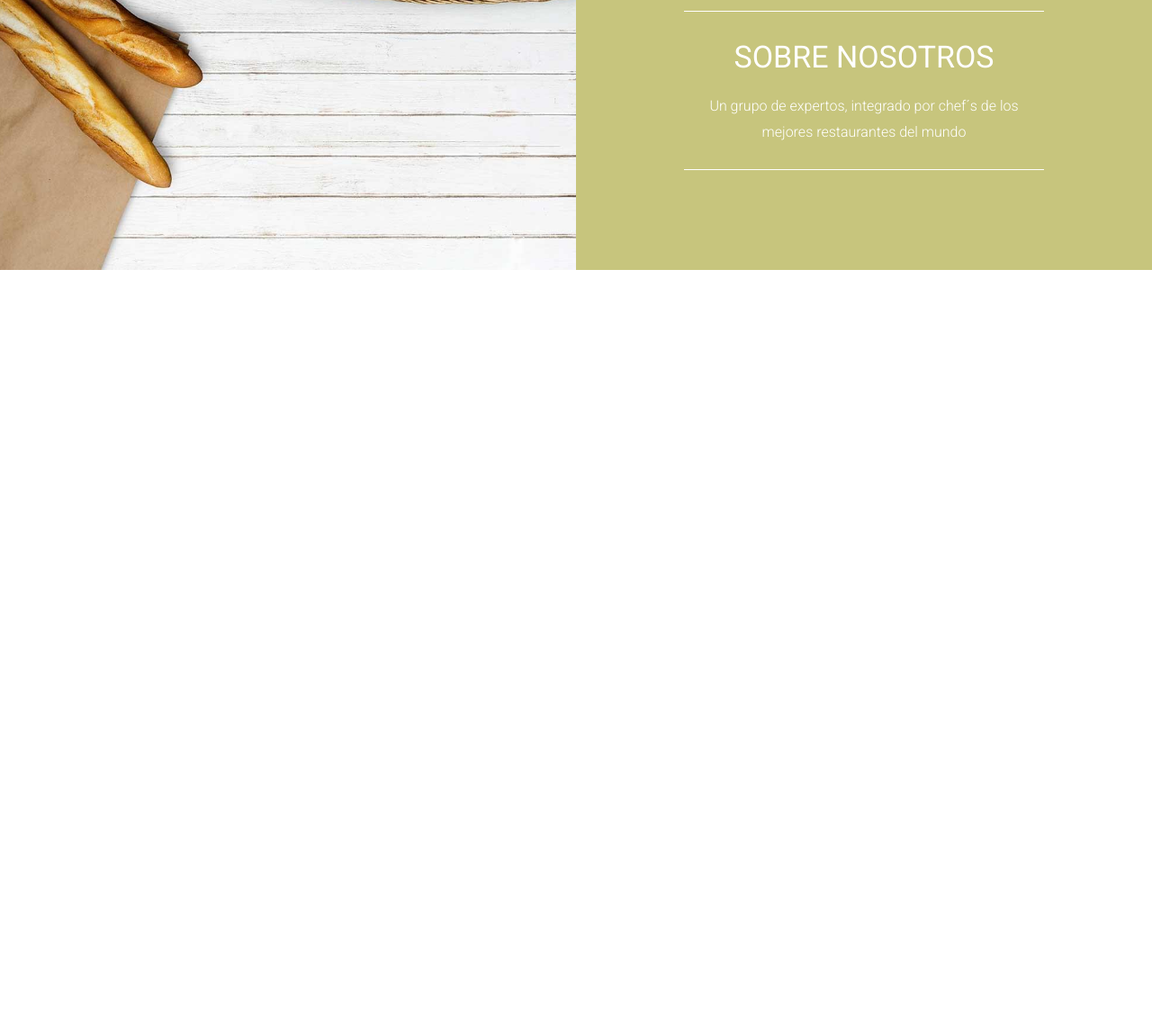
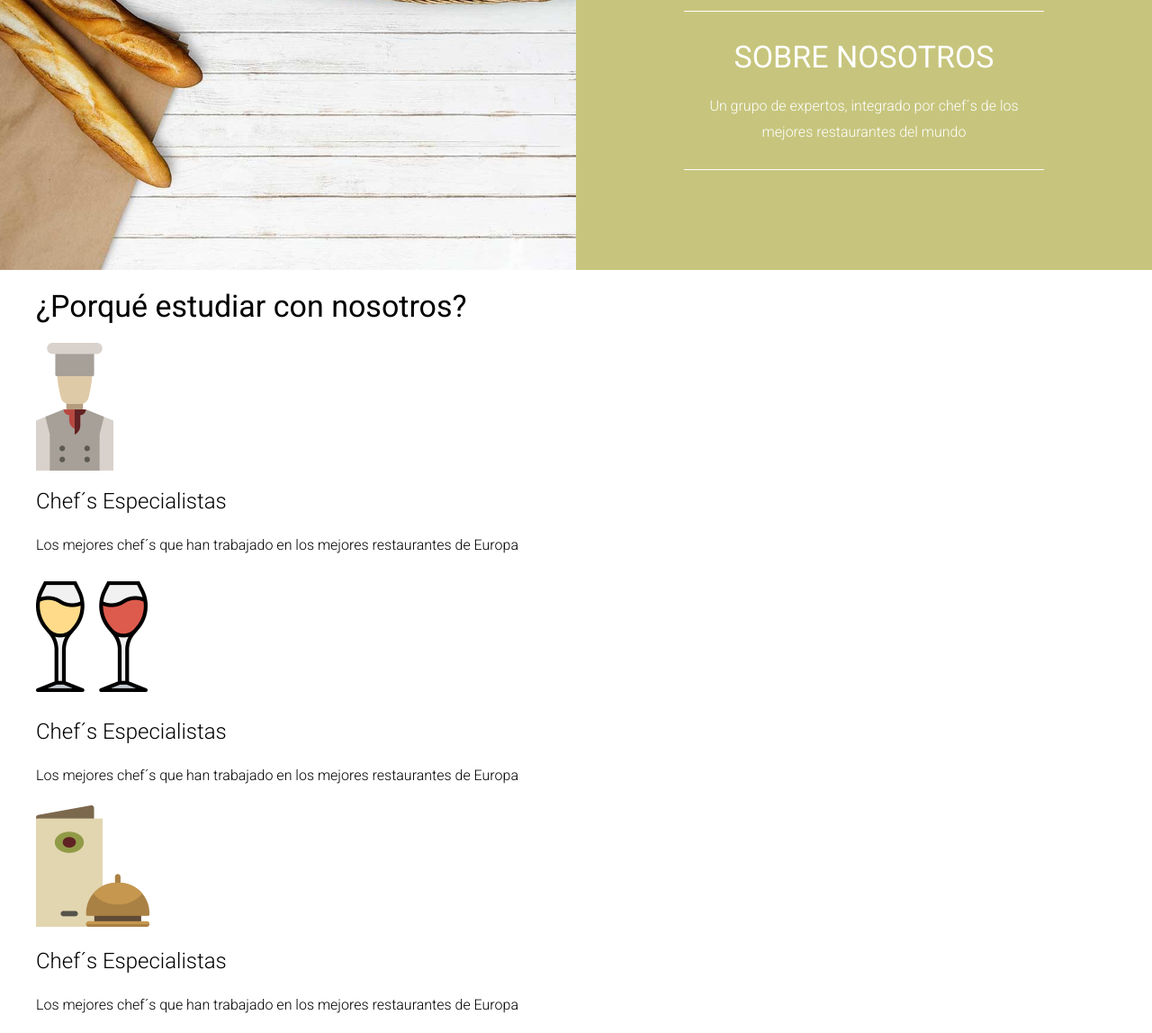
Before and after one commit to sebaa-loda/Escuela-de-cocina, a website: page index.html in a window 1280 px wide. Shown: the part 711-1859 px from the top of the page at 90% size. Before the commit the page ends 1011 px from the top, so only its background shows below. Drawn offline with Linux system fonts and the light colour scheme.

Commit message:
create nosotros

```diff
--- a/index.html
+++ b/index.html
@@ -44,5 +44,28 @@
             <div class="bloque"></div>
         </div>
     </section>
+
+    <section class="nosotros contenedor">
+        <h2 class="nosotros__heading">¿Porqué estudiar con nosotros?</h2>
+        <div class="nosotros__grid">
+            <div class="nosotros__bloque">
+                <img src="build/img/icono_chef.png" alt="imagen icono" class="nosotros__imagen">
+                <h3 class="nosotros__bloque-heading">Chef´s Especialistas</h3>
+                <p class="nosotros__bloque-texto">Los mejores chef´s que han trabajado en los mejores restaurantes de Europa</p>
+            </div>
+
+            <div class="nosotros__bloque">
+                <img src="build/img/icono_vino.png" alt="imagen icono" class="nosotros__imagen">
+                <h3 class="nosotros__bloque-heading">Chef´s Especialistas</h3>
+                <p class="nosotros__bloque-texto">Los mejores chef´s que han trabajado en los mejores restaurantes de Europa</p>
+            </div>
+
+            <div class="nosotros__bloque">
+                <img src="build/img/icono_menu.png" alt="imagen icono" class="nosotros__imagen">
+                <h3 class="nosotros__bloque-heading">Chef´s Especialistas</h3>
+                <p class="nosotros__bloque-texto">Los mejores chef´s que han trabajado en los mejores restaurantes de Europa</p>
+            </div>
+        </div>
+    </section>
 </body>
 </html>
```
